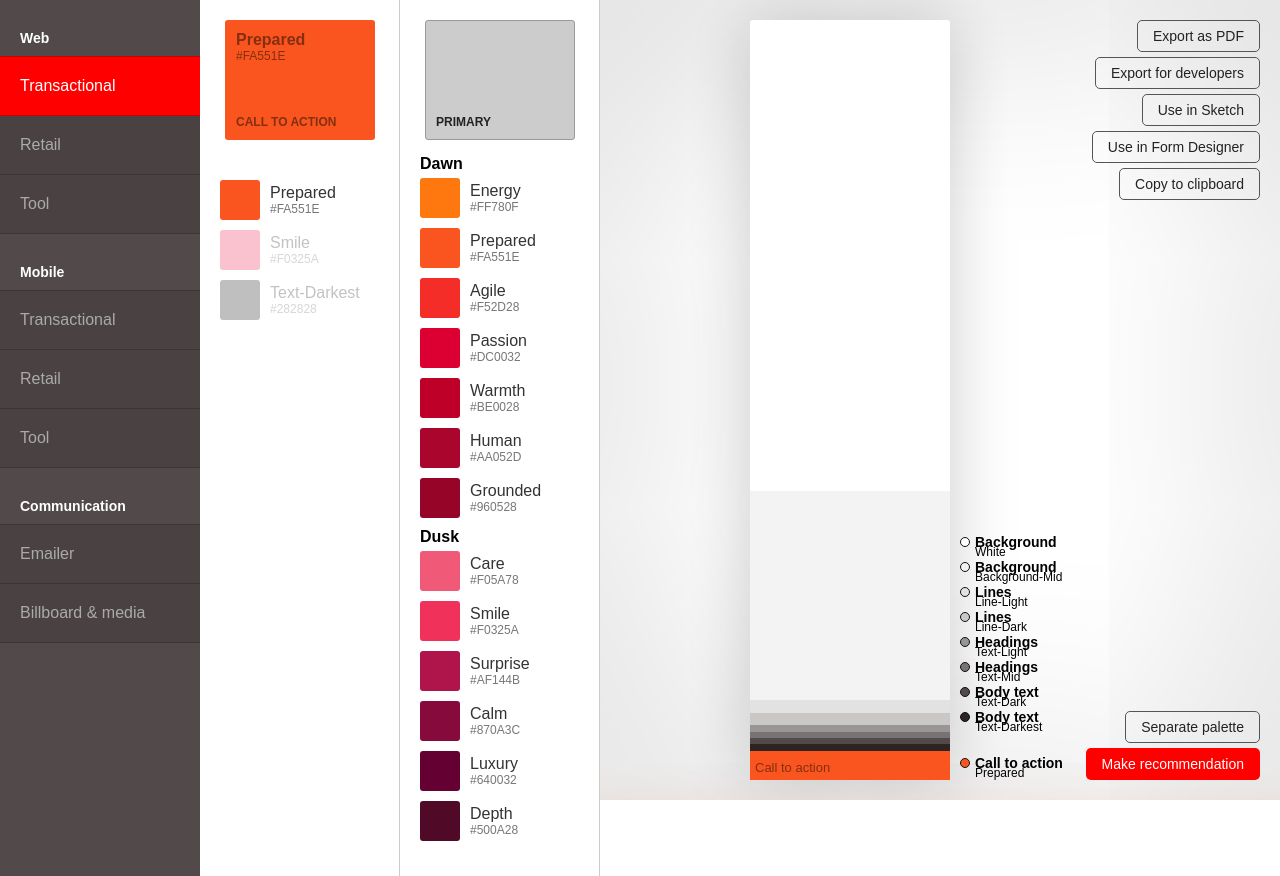
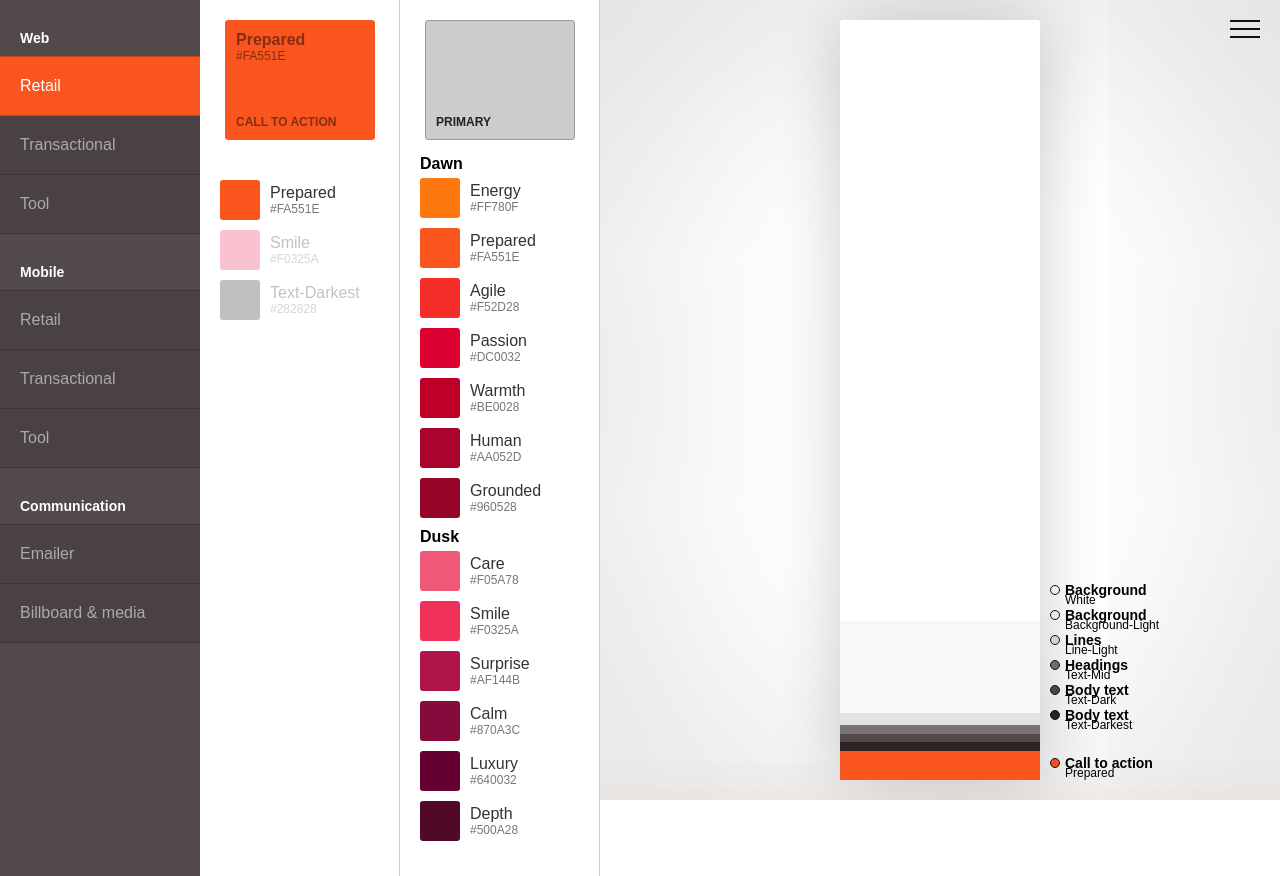
Before and after one commit to jethroflanagan/abacus-theme-picker, a React app: page / in a window 1280 px wide. Built offline with nearby package versions, Linux system fonts and the light colour scheme.

Commit message:
Menu toggle

```diff
--- a/src/index.js
+++ b/src/index.js
@@ -24,7 +24,7 @@ class App extends Component {
     this.state = {
       primary: null,
       secondary: null,
-      experience: 'TransactionalWeb',
+      experience: 'RetailWeb',
       numTertiary: 1,
       tertiary: [],
       cta: _.find(CALL_TO_ACTION, { name: 'Prepared' }),
@@ -38,6 +38,7 @@ class App extends Component {
         },
       ],
     };
+    document.documentElement.style.setProperty('--primary-color', '#' + this.state.cta.hex);
   }
 
   chooseSwatch(swatch, index) {
@@ -72,10 +73,6 @@ class App extends Component {
         palette.push(current);
       }
     }
-    // if primary, change theme
-    if (index === 0) {
-      document.documentElement.style.setProperty('--primary-color', '#' + swatch.hex);
-    }
 
     // palette = _.map(COLORS, name => _.find(COLORS, { name }))
 
@@ -84,6 +81,8 @@ class App extends Component {
 
   chooseCta(swatch) {
     this.setState({ cta: swatch });
+    // change theme
+    document.documentElement.style.setProperty('--primary-color', '#' + swatch.hex);
   }
 
   changeExperience(experience) {
--- a/src/panels/control-panel/ControlPanel.js
+++ b/src/panels/control-panel/ControlPanel.js
@@ -4,10 +4,10 @@ import './ControlPanel.scss';
 
 const WEB = [
   {
-    name: 'Transactional', id: 'TransactionalWeb',
+    name: 'Retail', id: 'RetailWeb',
   },
   {
-    name: 'Retail', id: 'RetailWeb',
+    name: 'Transactional', id: 'TransactionalWeb',
   },
   {
     name: 'Tool', id: 'ToolWeb',
@@ -15,10 +15,10 @@ const WEB = [
 ];
 const MOBILE = [
   {
-    name: 'Transactional', id: 'TransactionalMobile',
+    name: 'Retail', id: 'RetailMobile',
   },
   {
-    name: 'Retail', id: 'RetailMobile',
+    name: 'Transactional', id: 'TransactionalMobile',
   },
   {
     name: 'Tool', id: 'ToolMobile',
--- a/src/panels/preview-panel/PreviewPanel.js
+++ b/src/panels/preview-panel/PreviewPanel.js
@@ -14,10 +14,11 @@ export class PreviewPanel extends Component  {
     this.state = {
       active: null,
       separateColors: false,
+      isMenuVisible: false,
     }
   }
 
-  createSwatch(swatch, { weight = 1, name = '', showLabel = true }) {
+  createSwatch(swatch, { weight = 1 }) {
     const nameStyle = swatch.isDark
     ? {
       color: '#aaa',
@@ -27,10 +28,9 @@ export class PreviewPanel extends Component  {
       color: '#888',
       mixBlendMode: 'multiply',
     }
-    console.log(showLabel);
     return (
       <div className='PalettePreview-swatch' style={{ backgroundColor: toRgbCss(swatch.rgb), flexGrow: weight}} key={swatch.name}>
-        { showLabel ? <div className="PalettePreview-swatchLabel" style={nameStyle}>{name}</div> : null }
+        {/* { showLabel ? <div className="PalettePreview-swatchLabel" style={nameStyle}>{name}</div> : null } */}
       </div>
     )
   }
@@ -63,9 +63,13 @@ export class PreviewPanel extends Component  {
   //   return list;
   // }
 
+  changeMenuVisibility(isMenuVisible) {
+    this.setState({ isMenuVisible });
+  }
+
   render() {
     const { palette, cta, neutrals } = this.props;
-    const { separateColors } = this.state;
+    const { separateColors, isMenuVisible } = this.state;
 
     let ctaItem = null;
     let ctaBackground = null;
@@ -74,6 +78,7 @@ export class PreviewPanel extends Component  {
       ctaBackground = this.createSwatch(cta, ctaConfig);
       ctaItem = this.createSwatch(cta, ctaConfig);
     }
+    console.log(isMenuVisible);
     return (
       <div className="PalettePreview">
         <div className="PalettePreview-bk">
@@ -93,15 +98,17 @@ export class PreviewPanel extends Component  {
             { this.createList(palette) }
           </div>
           <div className="PalettePreview-cardNeutrals" style={{ flexGrow: PREVIEW_WEIGHTS.neutrals }}>
-            { neutrals ? this.createList(neutrals, { showLabel: false }) : null }
+            { neutrals ? this.createList(neutrals) : null }
           </div>
           <div className="PalettePreview-cardCta" style={{ flexGrow: PREVIEW_WEIGHTS.cta }}>
           { ctaItem }
           </div>
-          <Labeller palette={palette} cta={{swatch: cta, ...ctaConfig}} neutrals={neutrals} />
+          <div className={'PalettePreview-labels' + (isMenuVisible ? '' : ' PalettePreview-labels--visible')}>
+            <Labeller palette={palette} cta={{swatch: cta, ...ctaConfig}} neutrals={neutrals} />
+          </div>
         </div>
         <div className="PalettePreview-margin" style={{marginLeft: 'auto'}}>
-          <ExportControls setSeparateColors={val => this.setSeparateColors(val)} />
+          <ExportControls setSeparateColors={val => this.setSeparateColors(val)} changeVisibility={(val) => this.changeMenuVisibility(val)}/>
         </div>
       </div>
     );
--- a/src/panels/preview-panel/PreviewPanel.scss
+++ b/src/panels/preview-panel/PreviewPanel.scss
@@ -1,6 +1,6 @@
 .PalettePreview {
   display: flex;
-  padding: 20px;
+  padding: 20px 0;
   flex-grow: 1;
   height: 100vh;
   min-width: 200px;
@@ -10,6 +10,18 @@
   justify-content: center;
   align-items: center;
   box-shadow: 0 0 250px 0 inset rgba(0,0,0,0.2);
+  &-labels {
+    position: absolute;
+    width: 100%;
+    margin-left: 5px;
+    height: 100%;
+    z-index: -1;
+    transform: translateX(0);
+    transition: transform .3s ease-out;
+    &--visible {
+      transform: translate(100%);
+    }
+  }
   .PalettePreview-card {
     display: flex;
     flex-direction: column;
--- a/src/panels/preview-panel/components/ExportControls.js
+++ b/src/panels/preview-panel/components/ExportControls.js
@@ -9,6 +9,7 @@ export class ExportControls extends Component  {
     super(props);
     this.state = {
       separateColors: false,
+      isVisible: false,
     }
   }
 
@@ -18,10 +19,25 @@ export class ExportControls extends Component  {
     this.props.setSeparateColors(separateColors);
   }
 
+  toggleVisible() {
+    const isVisible = !this.state.isVisible;
+    this.setState({ isVisible });
+    this.props.changeVisibility(isVisible);
+  }
+
   render() {
-    const {separateColors} = this.state;
+    const { separateColors, isVisible } = this.state;
+    const mainClassNames = 'ExportControls' + (isVisible ? ' ExportControls--visible' : '');
+    const menuClassNames = 'ExportControls-menu' + (isVisible ? ' ExportControls-menu--visible' : '');
     return (
-      <div className="ExportControls">
+      <div className={mainClassNames}>
+        <div className="ExportControls-icon" onClick={() => this.toggleVisible()}>
+          <div className="ExportControls-iconBar" />
+          <div className="ExportControls-iconBar" />
+          <div className="ExportControls-iconBar" />
+        </div>
+        <div className={menuClassNames}>
+          <div  className="ExportControls-menuContent">
             <Button label="Export as PDF" type="tertiary" />
             <Button label="Export for developers" type="tertiary" />
             <Button label="Use in Sketch" type="tertiary" />
@@ -33,6 +49,8 @@ export class ExportControls extends Component  {
               <Button label="Make recommendation" type="primary" hint='Will reconfigure colours for a better architecture experience' />
             </div>
           </div>
+        </div>
+      </div>
     );
   }
 }
--- a/src/panels/preview-panel/components/ExportControls.scss
+++ b/src/panels/preview-panel/components/ExportControls.scss
@@ -7,7 +7,44 @@
     // right: 20px;
     // bottom: 20px;
     height: 100%;
-    width: 180px;
+    overflow: hidden;
+    transition: all .3s ease-out;
+    padding-right: 0;
+    &--visible {
+      padding-right: 20px;
+    }
+    &-icon {
+      width: 30px;
+      height: 18px;
+      position: absolute;
+      right: 20px;
+      top: 20px;
+      display: flex;
+      flex-direction: column;
+      justify-content: space-between;
+      background: transparent;
+      cursor: pointer;
+      &Bar {
+        width: 100%;
+        height: 2px;
+        background: #111;
+      }
+    }
+    &-menu {
+      width: 0;
+      transition: width .3s ease-out;
+      &--visible {
+        width: 180px;
+      }
+    }
+    &-menuContent {
+      width: 180px;
+      display: flex;
+      flex-direction: column;
+      padding-top: 50px;
+      height: 100%;
+      align-items: flex-end;
+      }
     &-extra {
       margin-top: auto;
       display: flex;
--- a/src/panels/preview-panel/components/Labeller.scss
+++ b/src/panels/preview-panel/components/Labeller.scss
@@ -1,11 +1,8 @@
 .Labeller {
-  position: absolute;
-  width: 100%;
-  transform: translate(100%);
-  margin-left: 5px;
   display: flex;
   flex-direction: column;
   height: 100%;
+
   &-section {
     position: relative;
     flex-grow: 1;
```
Lines whose indentation alone changed are shown as unchanged.
